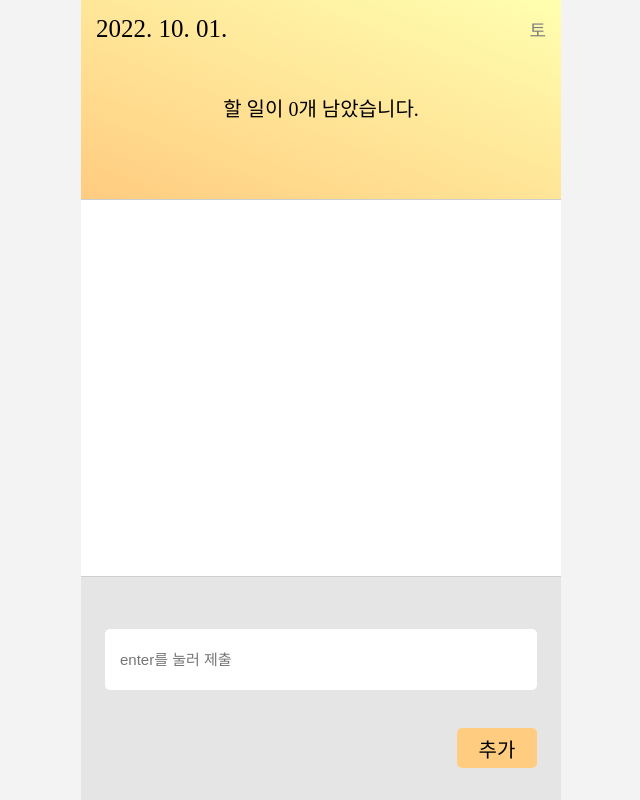
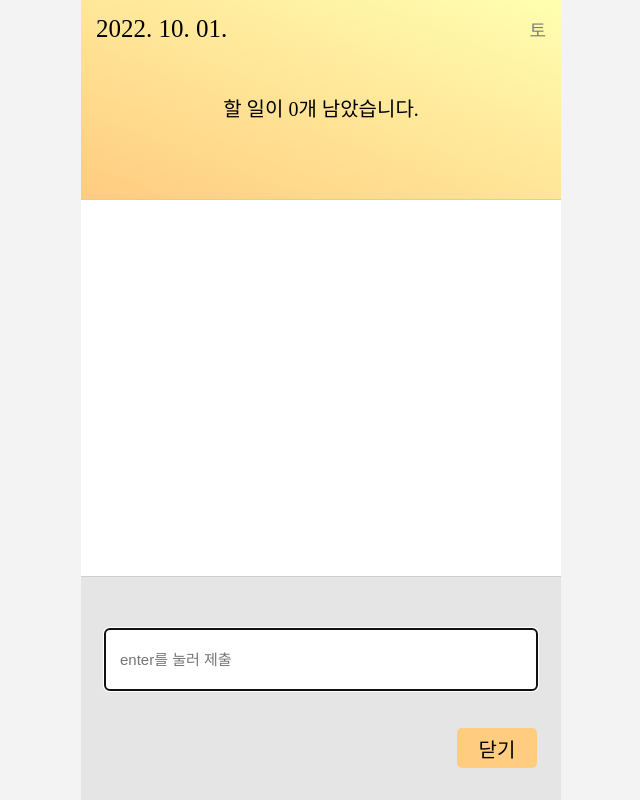
Before and after one commit to ShinjungOh/2022-todolist-challenge, a Next.js app in the folder 2022-10-01/: page /todolist in a window 1280 px wide. Both pictures are taken after a click on the button "추가". Shown: the whole page, without its empty margins (319-959 px from the left). Built offline with nearby package versions, Linux system fonts and the light colour scheme.

Commit message:
[ADD] 6th: TodoCreate 기능 구현

```diff
--- a/2022-10-01/ui/components/todo/TodoCreate.tsx
+++ b/2022-10-01/ui/components/todo/TodoCreate.tsx
@@ -1,16 +1,47 @@
-import React from 'react';
+import React, { ChangeEvent, FormEvent, useState } from 'react';
 import styled from 'styled-components';
 
-const TodoCreate = () => (
+const TodoCreate = () => {
+  const [isOpen, setIsOpen] = useState(false);
+  const [createTodo, setCreateTodo] = useState('');
+
+  const onToggle = () => {
+    setIsOpen((prev) => !prev);
+  };
+
+  const onCreate = (e: ChangeEvent<HTMLInputElement>) => {
+    const { value } = e.target;
+    setCreateTodo(value);
+  };
+
+  const onSubmit = (e: FormEvent<HTMLFormElement>) => {
+    e.preventDefault();
+    setCreateTodo('');
+    setIsOpen(false);
+  };
+
+  return (
     <>
+      {isOpen
+        && (
           <TodoContainer>
-      <InputForm>
-        <Input placeholder="enter를 눌러 제출" autoFocus />
+            <InputForm onSubmit={onSubmit}>
+              <Input
+                onChange={onCreate}
+                value={createTodo}
+                placeholder="enter를 눌러 제출"
+                autoFocus
+              />
             </InputForm>
           </TodoContainer>
-    <Button>추가</Button>
+        )
+      }
+      <Button onClick={onToggle}>
+        {isOpen ? '닫기' : '추가'}
+      </Button>
     </>
   );
+};
 
 export default TodoCreate;
 
```
Lines whose indentation alone changed are shown as unchanged.
